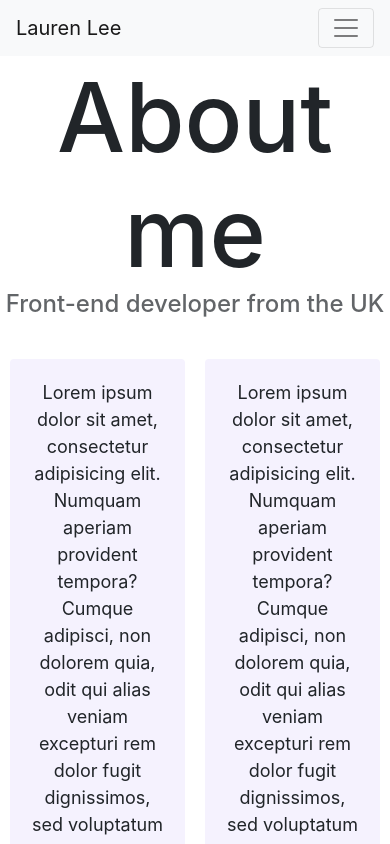
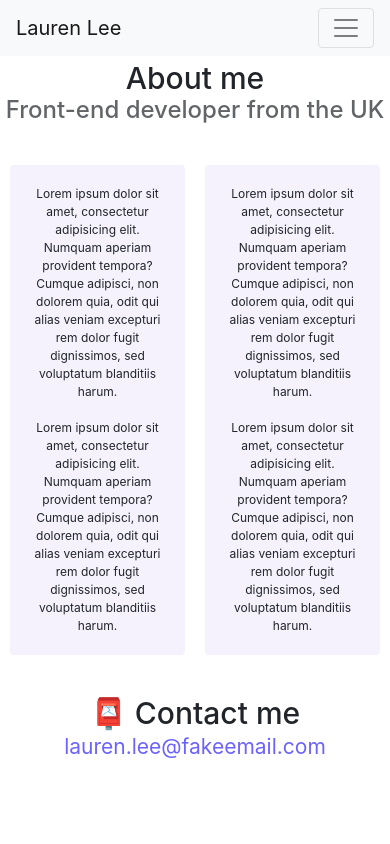
Before and after one commit to laurenlmylee/csb-84ewc, a website: page about.html in a window 390 px wide. Shown: the top 844 px of the page. Drawn offline with nearby package versions, Linux system fonts and the light colour scheme.

Commit message:
Further responsiveness
-added further classes
-added more media queries

```diff
--- a/about.html
+++ b/about.html
@@ -58,8 +58,8 @@
       </div>
     </nav>
 
-    <h1>About me</h1>
-    <h3>Front-end developer from the UK</h3>
+    <h1 class="about-heading">About me</h1>
+    <h3 class="third-line"><h3>Front-end developer from the UK</h3>
     <div class="about-paragraphs">
       <p class="para">
         Lorem ipsum dolor sit amet, consectetur adipisicing elit. Numquam
@@ -87,7 +87,7 @@
       </p>
     </div>
     <div id="contact">
-      <h2>📮 Contact me</h2>
+      <h2 class="contact-heading">📮 Contact me</h2>
       <a href="mailto:[email]" class="email-link"> lauren.lee@fakeemail.com </a>
     </div>
   </body>
--- a/style.css
+++ b/style.css
@@ -114,7 +114,7 @@ p {
 
 @media (max-width: 576px) {
   .name {
-    font-size: 48px;
+    font-size: 30px;
   }
   .first-line {
     font-size: 24px;
@@ -123,9 +123,28 @@ p {
     font-size: 18px;
   }
 
+  .heading {
+    font-size: 32px;
+  }
+
+  .about-heading {
+    font-size: 30px;
+  }
+
+  .para {
+    font-size: 12px;
+  }
+
   .primary-link {
     display: block;
     text-align: center;
-    margin: 0 20px;
+    margin: 0 auto;
+  }
+
+  .contact-heading {
+    font-size: 30px;
+  }
+  .email-link {
+    font-size: 21px;
   }
 }
```
